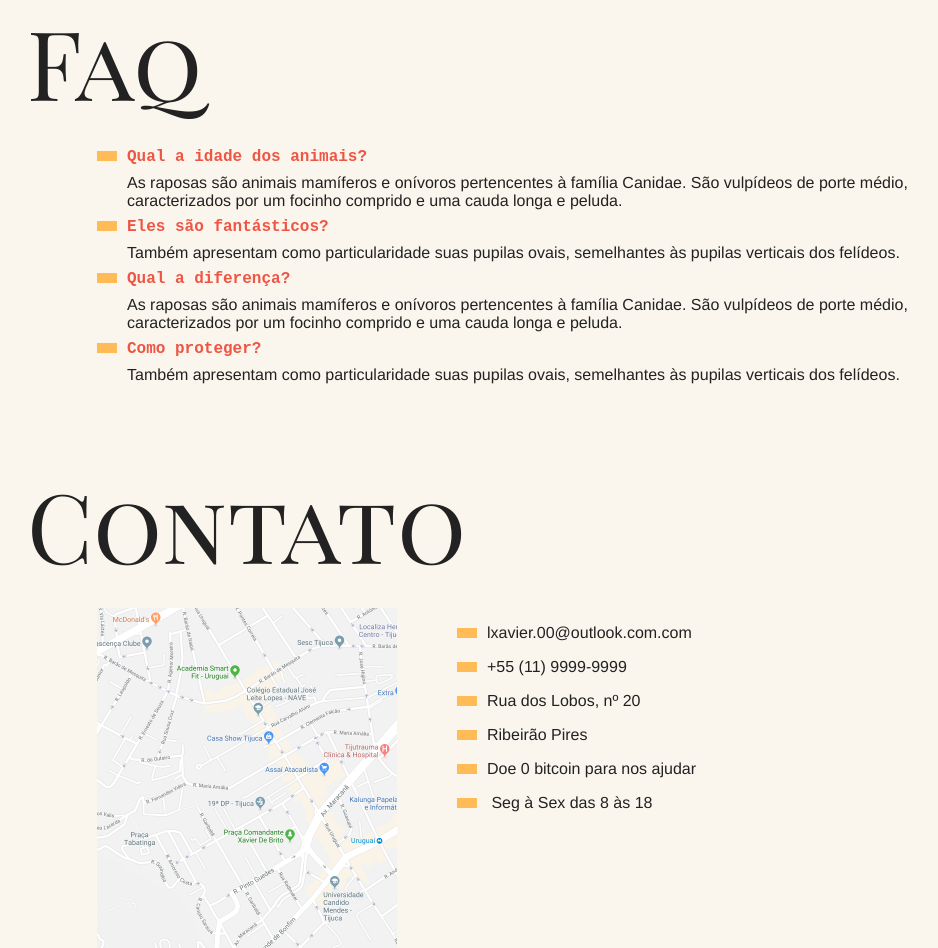
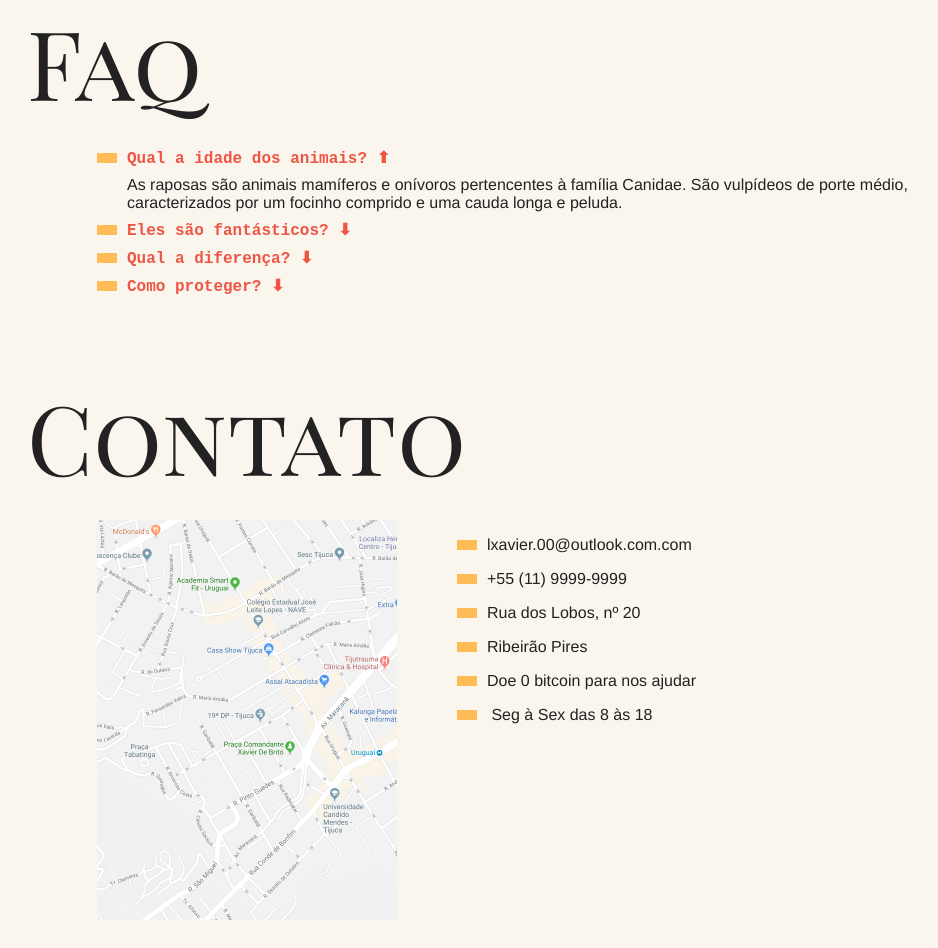
Before and after one commit to Lucas0019/animais-fantasticos, a plain HTML site: page index.html in a window 1280 px wide. Shown: the part 800-1748 px from the top of the page, without its empty margins (163-1101 px from the left). Drawn offline with Linux system fonts and the light colour scheme; a web font is replaced by a local one.

Commit message:
feat: :fire: implemented accordion list

```diff
--- a/index.html
+++ b/index.html
@@ -8,6 +8,7 @@
     <!-- css -->
     <link rel="stylesheet" href="/styles/style.css" />
     <link rel="stylesheet" href="./styles/tab-navigation.css" />
+    <link rel="stylesheet" href="./styles/accordion-list.css" />
 
     <!-- Fonts -->
     <link
@@ -206,7 +207,7 @@
     <section class="grid-section faq" id="faq">
       <h1 class="titulo">Faq</h1>
 
-      <dl class="faq-lista">
+      <dl class="faq-lista js-accordion">
         <dt>Qual a idade dos animais?</dt>
         <dd>
           As raposas são animais mamíferos e onívoros pertencentes à família
@@ -261,5 +262,6 @@
     <!-- javascript -->
     <!-- <script src="/scripts/script.js"></script> -->
     <script src="./scripts/partials/tab-navigation.js"></script>
+    <script src="./scripts/partials/accordion-list.js"></script>
   </body>
 </html>
--- /dev/null
+++ b/scripts/partials/accordion-list.js
@@ -0,0 +1,19 @@
+function initAccordion() {
+  const accordionList = document.querySelectorAll(".js-accordion dt");
+  const activeItem = "active"
+
+  if (accordionList.length) {
+    accordionList[0].classList.add(activeItem);
+    accordionList[0].nextElementSibling.classList.add(activeItem);
+    function activeAccordion() {
+      this.classList.toggle(activeItem);
+      this.nextElementSibling.classList.toggle(activeItem);
+    }
+
+    accordionList.forEach((item) => {
+      item.addEventListener("click", activeAccordion);
+    });
+  }
+}
+
+initAccordion()
--- /dev/null
+++ b/styles/accordion-list.css
@@ -0,0 +1,29 @@
+.js .js-accordion dd {
+  display: none;
+}
+
+.js-accordion dt::after {
+  content: "⬇";
+  margin-left: 0.6rem;
+}
+
+.js-accordion dt.active::after {
+  content: "⬆";
+  margin-left: 0.6rem;
+}
+
+.js-accordion dd.active {
+  display: block !important;
+  animation: slideDown .5s forwards;
+}
+
+@keyframes slideDown {
+  from {
+    opacity: 0;
+    max-height: 0;
+  }
+  to {
+    opacity: 1;
+    max-height: 100rem
+  }
+}
```
